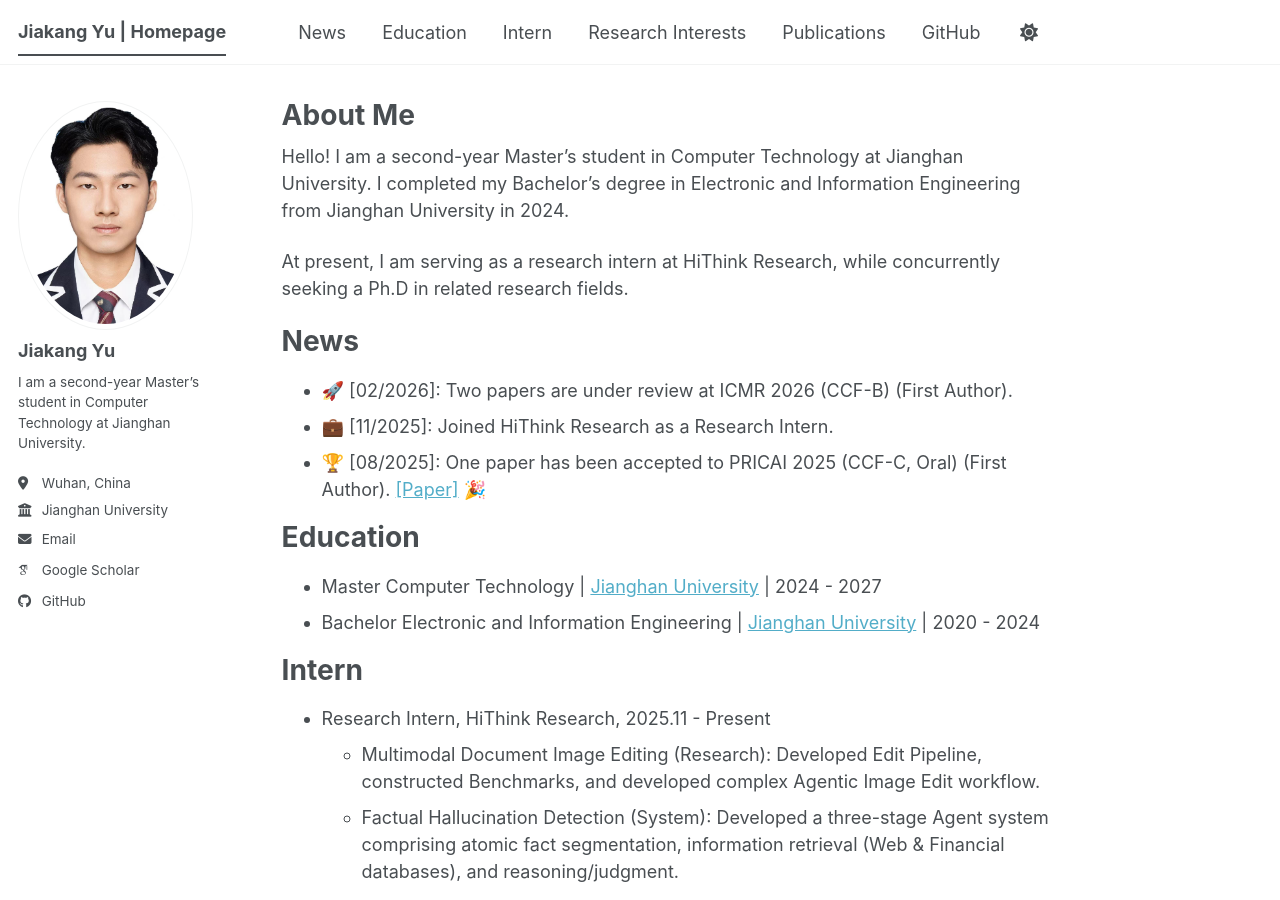
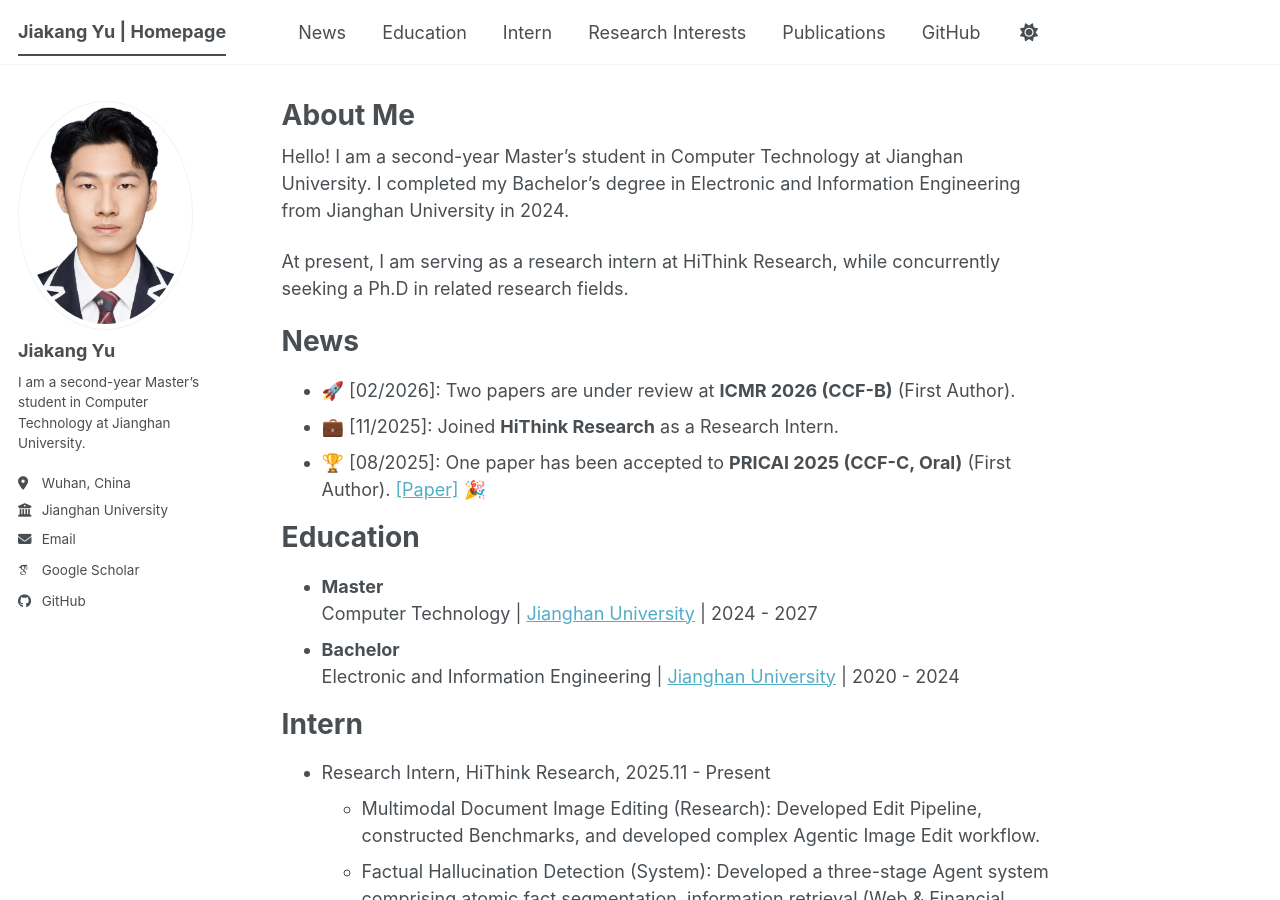
Before and after one commit to kaka-yjk/kaka-yjk.github.io, a Jekyll site: the page built from _pages/about.md, in a window 1280 px wide and 900 px high. Built offline with Jekyll 4.4.1, drawn with Linux system fonts in a browser that asks for light colours; some web fonts are replaced; a script bundle is joined from its source files by our own code; library files that are not in the unit come from our copies.

Commit message:
Apply bold formatting and education section layout updates

```diff
--- a/_pages/about.md
+++ b/_pages/about.md
@@ -13,14 +13,14 @@ Hello! I am a second-year Master's student in Computer Technology at Jianghan Un
 At present, I am serving as a research intern at HiThink Research, while concurrently seeking a Ph.D in related research fields.
 
 <h1 id="news">News</h1>
-* 🚀 [02/2026]: Two papers are under review at ICMR 2026 (CCF-B) (First Author).
-* 💼 [11/2025]: Joined HiThink Research as a Research Intern.
-* 🏆 [08/2025]: One paper has been accepted to PRICAI 2025 (CCF-C, Oral) (First Author). [[Paper]](https://doi.org/10.1007/978-981-95-7081-2_34) 🎉
+* 🚀 [02/2026]: Two papers are under review at **ICMR 2026 (CCF-B)** (First Author).
+* 💼 [11/2025]: Joined **HiThink Research** as a Research Intern.
+* 🏆 [08/2025]: One paper has been accepted to **PRICAI 2025 (CCF-C, Oral)** (First Author). [[Paper]](https://doi.org/10.1007/978-981-95-7081-2_34) 🎉
 
 <h1 id="education">Education</h1>
-* Master
+* **Master**
   Computer Technology | [Jianghan University](https://www.jhun.edu.cn/) | 2024 - 2027
-* Bachelor
+* **Bachelor**
   Electronic and Information Engineering | [Jianghan University](https://www.jhun.edu.cn/) | 2020 - 2024
 
 <h1 id="intern">Intern</h1>
```
